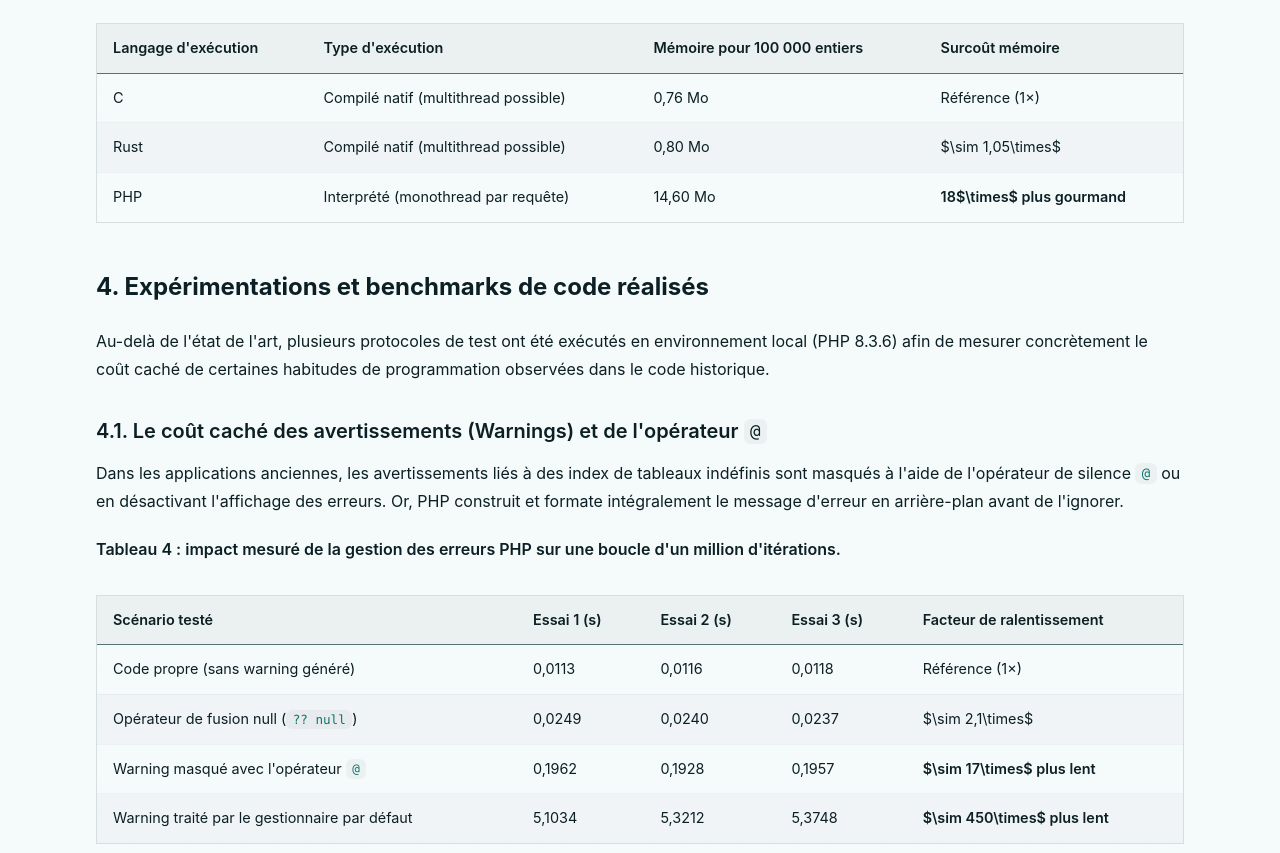
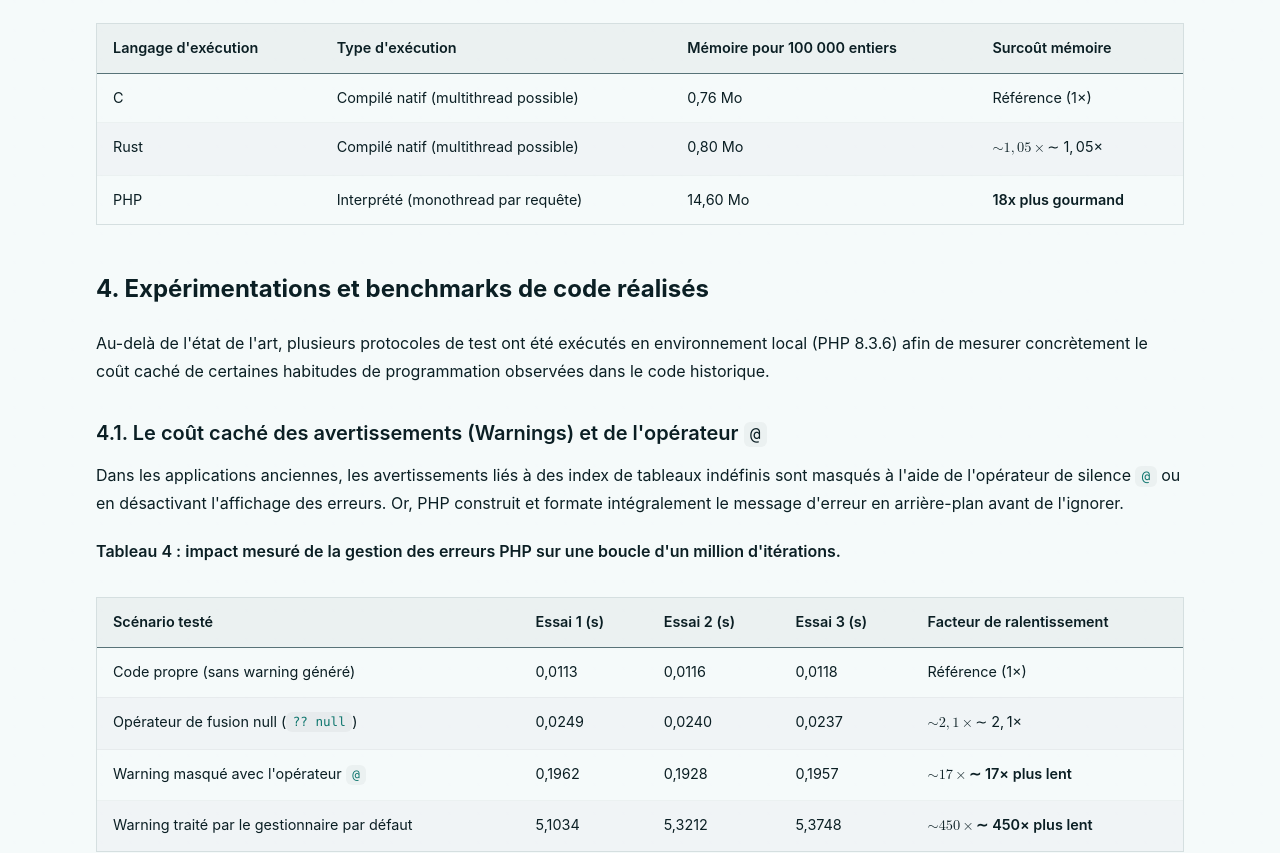
Before and after one commit to Roy-Bivash/portfolio-v3, a React (Vite) app: page /case-study/1 in a window 1280 px wide. Shown: the part 3580-4433 px from the top of the page. Built offline with nearby package versions, Linux system fonts and the light colour scheme.

Commit message:
ajout de compatibilité latex

```diff
--- a/package.json
+++ b/package.json
@@ -11,14 +11,17 @@
   },
   "dependencies": {
     "@tailwindcss/vite": "^4.3.3",
+    "katex": "^0.19.1",
     "lucide-react": "^1.66.0",
     "react": "^19.3.1",
     "react-dom": "^19.3.1",
     "react-markdown": "^10.1.0",
     "react-router": "^7.18.4",
+    "rehype-katex": "^7.0.1",
     "rehype-raw": "^7.0.0",
     "rehype-sanitize": "^6.0.0",
     "remark-gfm": "^4.0.1",
+    "remark-math": "^6.0.0",
     "tailwindcss": "^4.3.3"
   },
   "devDependencies": {
--- a/public/data/caseStudys/etude-1/description-en.md
+++ b/public/data/caseStudys/etude-1/description-en.md
@@ -92,7 +92,7 @@ When an application must sort, filter or aggregate hundreds of thousands of line
 | :--- | :--- | :--- | :--- |
 | C | Native compiled (multithreading possible) | 0.76 MB | Reference (1×) |
 | Rust | Native compiled (multithreading possible) | 0.80 MB | $\sim 1.05\times$ |
-| PHP | Interpreted (single-threaded per request) | 14.60 MB | **18$\times$ more memory-hungry** |
+| PHP | Interpreted (single-threaded per request) | 14.60 MB | **18x more memory-hungry** |
 
 ## 4. Experiments and code benchmarks performed
 
--- a/public/data/caseStudys/etude-1/description-fr.md
+++ b/public/data/caseStudys/etude-1/description-fr.md
@@ -93,7 +93,7 @@ Lorsqu'une application doit trier, filtrer ou agréger des centaines de milliers
 | :--- | :--- | :--- | :--- |
 | C | Compilé natif (multithread possible) | 0,76 Mo | Référence (1×) |
 | Rust | Compilé natif (multithread possible) | 0,80 Mo | $\sim 1,05\times$ |
-| PHP | Interprété (monothread par requête) | 14,60 Mo | **18$\times$ plus gourmand** |
+| PHP | Interprété (monothread par requête) | 14,60 Mo | **18x plus gourmand** |
 
 ## 4. Expérimentations et benchmarks de code réalisés
 
--- a/src/components/markdown/markdownConfig.tsx
+++ b/src/components/markdown/markdownConfig.tsx
@@ -4,6 +4,8 @@ import rehypeRaw from "rehype-raw";
 import rehypeSanitize, { defaultSchema } from "rehype-sanitize";
 import type { Options as SanitizeSchema } from "rehype-sanitize";
 import { Tag } from "../tag/Tag";
+import remarkMath from "remark-math";
+import rehypeKatex from "rehype-katex";
 
 const sanitizeSchema: SanitizeSchema = {
     ...defaultSchema,
@@ -28,11 +30,12 @@ const sanitizeSchema: SanitizeSchema = {
     },
 };
 
-export const markdownRemarkPlugins: Options["remarkPlugins"] = [remarkGfm];
+export const markdownRemarkPlugins: Options["remarkPlugins"] = [remarkGfm, remarkMath];
 
 export const markdownRehypePlugins: Options["rehypePlugins"] = [
     rehypeRaw,
     [rehypeSanitize, sanitizeSchema],
+    rehypeKatex
 ];
 
 const customComponents = {
```
Also changed, not shown: 1 other file (tests, documents, lock files or other folders).
